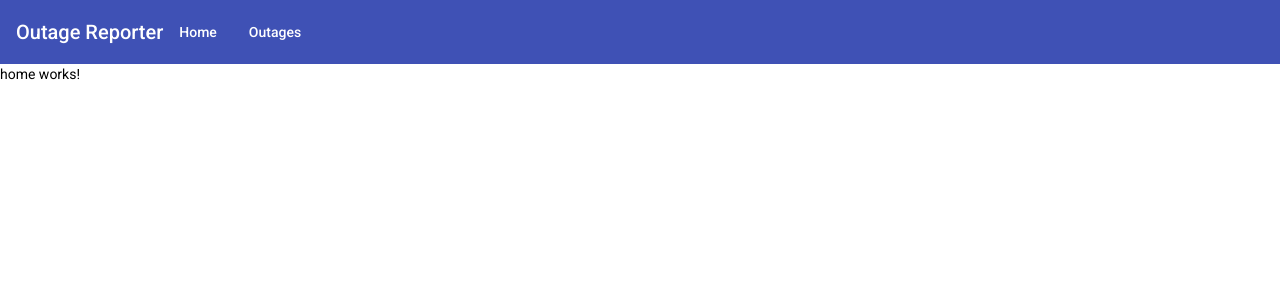
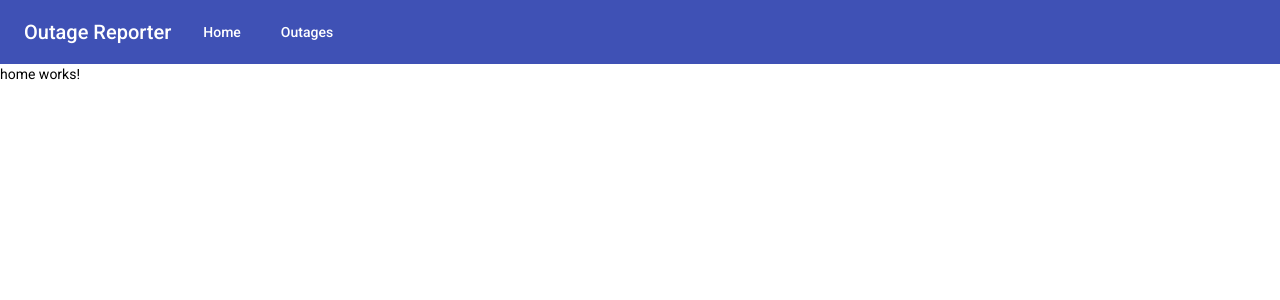
Before and after one commit to ull-team-7/outage-reporter-angular, an Angular app: page /home in a window 1280 px wide. Shown: the top 300 px of the page. Built offline with nearby package versions, Linux system fonts and the light colour scheme.

Commit message:
padding added for mat-toolbar

```diff
--- a/src/app/app.component.css
+++ b/src/app/app.component.css
@@ -0,0 +1,8 @@
+mat-toolbar > h1 {
+    margin-left: 8px;
+    margin-right: 8px;
+}
+
+mat-toolbar > button {
+    margin-left: 8px;
+}
```
